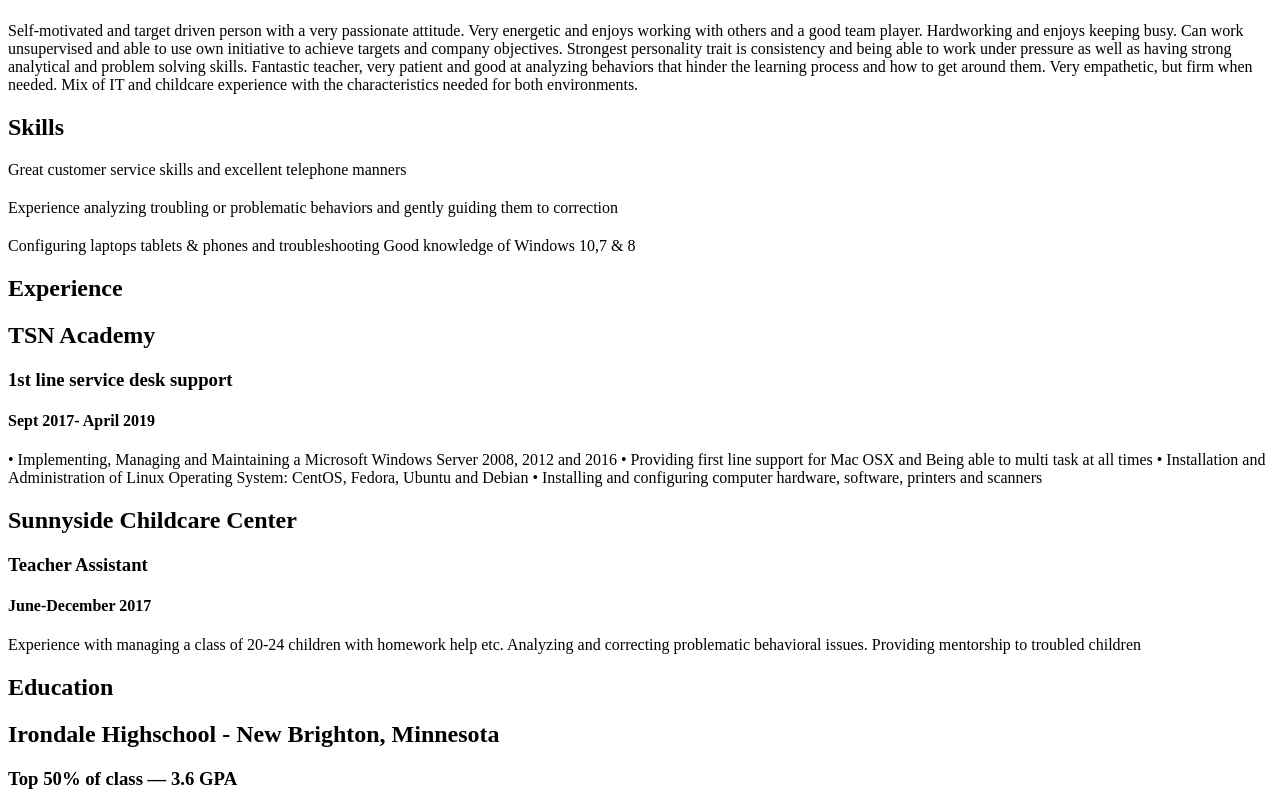
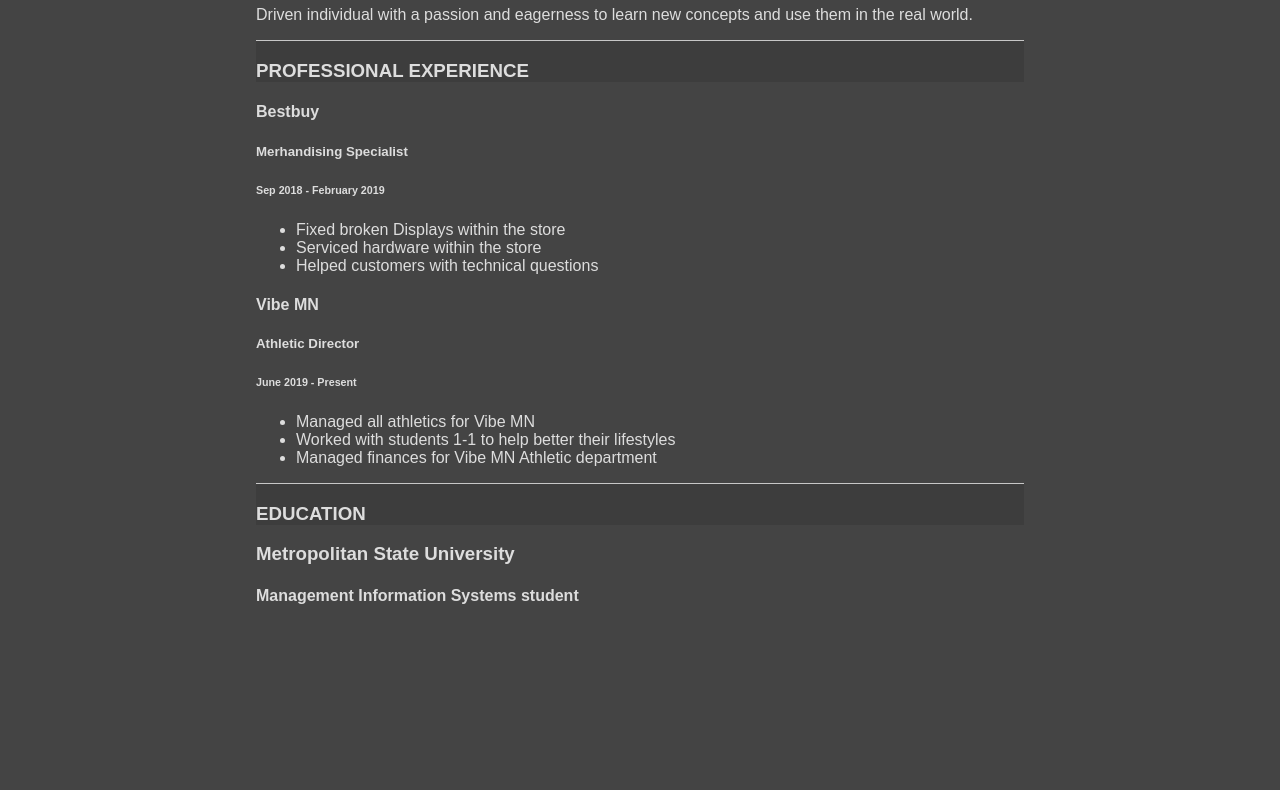
Before and after one commit to Khalidlido/Khalidlido.github.io, a plain HTML site: page index.html in a window 1280 px wide. Shown: the part 180-970 px from the top of the page. After the commit the page ends 913 px from the top, so only its background shows below. Drawn offline with Linux system fonts and the light colour scheme.

Commit message:
updated the index to contain my asdjfh.akfds

```diff
--- a/index.html
+++ b/index.html
@@ -1,132 +1,57 @@
-<!DOCTYPE >
+<!DOCTYPE html>
 <html>
 <head>
-
-	<title>Khalid Hassan  </title>
-
+  <meta charset="utf-8">
+  <meta name="viewport" content="width=device-width">
+  <title>Mustafa Aden Resume</title>
+  <link rel="stylesheet" href="style.css" />
 </head>
 <body>
-
-<div id="doc2" class="yui-t7">
-	<div id="inner">
-
-		<div id="hd">
-			<div class="yui-gc">
-				<div class="yui-u first">
-					<h1>Khalid Hassan</h1>
-					<h2>student</h2>
-				</div>
-
-				<div class="yui-u">
-					<div class="contact-info">
-						<h3><a href="mailto:name@yourdomain.com"><heritagekhalid@gmail class="com"></heritagekhalid@gmail></a></h3>
-						<h3>(612)-800-4605</h3>
-					</div><!--// .contact-info -->
-				</div>
-			</div><!--// .yui-gc -->
-		</div><!--// hd -->
-
-		<div id="bd">
-			<div id="yui-main">
-				<div class="yui-b">
-
-					<div class="yui-gf">
-						<div class="yui-u first">
-							<h2>Profile</h2>
-						</div>
-						<div class="yui-u">
-							<p class="enlarge">
-								Self-motivated and target driven person with a very passionate attitude. Very energetic and enjoys working with others and a good team player. Hardworking and enjoys keeping busy. Can work unsupervised and able to use own initiative to achieve targets and company objectives. Strongest personality trait is consistency and being able to work under pressure as well as having strong analytical and problem solving skills. Fantastic teacher, very patient and good at analyzing behaviors that hinder the learning process and how to get around them. Very empathetic, but firm when needed. Mix of IT and childcare experience with the characteristics needed for both environments.
-							</p>
-						</div>
-					</div><!--// .yui-gf -->
-
-					<div class="yui-gf">
-						<div class="yui-u first">
-							<h2>Skills</h2>
-						</div>
-						<div class="yui-u">
-
-								<div class="talent">
-									<h2></h2>
-									<p>	Great customer service skills and excellent telephone manners
-									</p>
-								</div>
-
-								<div class="talent">
-									<h2></h2>
-									<p>Experience analyzing troubling or problematic behaviors and gently guiding them to correction
-									</p>
-								</div>
-
-								<div class="talent">
-									<h2></h2>
-									<p>Configuring laptops tablets & phones and troubleshooting
-									Good knowledge of Windows 10,7 & 8
-										</p>
-								</div>
-						</div>
-					</div><!--// .yui-gf -->
-
-					<div class="yui-gf">
-
-						<div class="yui-u first">
-							<h2>Experience</h2>
-						</div><!--// .yui-u -->
-
-						<div class="yui-u">
-
-							<div class="job">
-								<h2>TSN Academy</h2>
-								<h3>1st line service desk support</h3>
-								<h4>Sept 2017- April 2019</h4>
-								<p>• Implementing, Managing and Maintaining a Microsoft Windows Server 2008, 2012 and 2016
-									• Providing first line support for Mac OSX and Being able to multi task at all times
-									• Installation and Administration of Linux Operating System: CentOS, Fedora, Ubuntu and Debian
-									• Installing and configuring computer hardware, software, printers and scanners
-
-									 </p>
-							</div>
-
-							<div class="job">
-								<h2>Sunnyside Childcare Center</h2>
-								<h3>Teacher Assistant</h3>
-								<h4>June-December 2017</h4>
-								<p>Experience with managing a class of 20-24 children with homework help etc.
-									Analyzing and correcting problematic behavioral issues.
-									Providing mentorship to troubled  children
-									 </p>
-							</div>
+  <div>
+    <h1> Mustafa Aden</h1>
+       <p> Driven individual with a passion and eagerness to learn new concepts and use them in the real world.</p>
+  </div>
 
 
-						</div><!--// .yui-u -->
-					</div><!--// .yui-gf -->
+  <div class= "exp-header">
+    <h3>Professional Experience</h3>
+   </div>
+
+  <div>
+    <h4>Bestbuy</h4>
+    <h5>Merhandising Specialist</h5>
+    <h6>Sep 2018 - February 2019</h6>
 
 
-					<div class="yui-gf last">
-						<div class="yui-u first">
-							<h2>Education</h2>
-						</div>
-						<div class="yui-u">
-							<h2>Irondale Highschool - New  Brighton, Minnesota</h2>
-							<h3>Top 50% of  class &mdash; <strong>3.6 GPA</strong> </h3>
-						</div>
-					</div><!--// .yui-gf -->
+    <ul>
+      <li>Fixed broken Displays within the store</li>
+      <li>Serviced hardware within the store</li>
+      <li>Helped customers with technical questions</li>
+    </ul>
+  </div>
+
+  <div>
+    <h4>Vibe MN</h4>
+    <h5>Athletic Director</h5>
+    <h6>June 2019 - Present</h6>
 
 
-				</div><!--// .yui-b -->
-			</div><!--// yui-main -->
-		</div><!--// bd -->
+    <ul>
+      <li>Managed all athletics for Vibe MN</li>
+      <li>Worked with students 1-1 to help better their lifestyles</li>
+      <li>Managed finances for Vibe MN Athletic department</li>
+    </ul>
+  </div>
 
-		<div id="ft">
-			<p>Khalid Hassan  (612) - 800-4605</p>
-		</div><!--// footer -->
+    <div class= "exp-header">
+    <h3>Education</h3>
+   </div>
 
-	</div><!-- // inner -->
+  <div>
+    <h3>Metropolitan State University</h3>
+    <h4>Management Information Systems student</h4>
 
 
-</div><!--// doc -->
-
-
+  </div>
 </body>
 </html>
```
